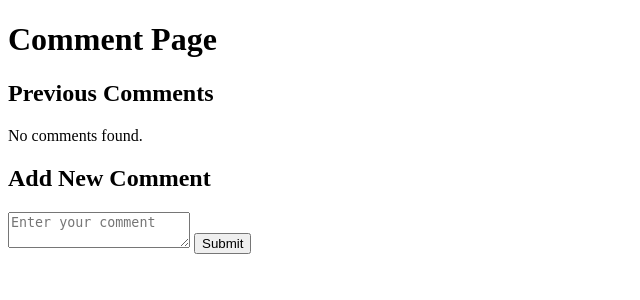
After one commit to MahtaMirzaei/Vibes, a Flask app: page /comment in a window 1280 px wide. The commit adds this page. Shown: the top 300 px of the page, without its empty margins (0-640 px from the left). Run offline with Flask 3, Linux system fonts and the light colour scheme; a user stored in the database is signed in; data comes from the database, SQL or seed files in the repository; both versions use the stored data as it was after the commit; tables that the repository leaves empty hold one stand-in row (values such as "Sample post").

Commit message:
feat()comment

```diff
--- a/app.py
+++ b/app.py
@@ -607,22 +607,58 @@ def search():
             user_id = session["user_id"]
 
             if search_category == "song_name":
-                c.execute("SELECT DISTINCT s.song_id, s.name, u.name, s.age_rating, s.genre, CASE WHEN sl.user_id IS NOT NULL THEN 1 ELSE 0 END AS is_liked, CASE WHEN sf.user_id IS NOT NULL THEN 1 ELSE 0 END AS is_favorite FROM songs s JOIN users u ON s.user_id = u.user_id LEFT JOIN song_likes sl ON s.song_id = sl.song_id AND sl.user_id = ? LEFT JOIN song_favorite sf ON s.song_id = sf.song_id AND sf.user_id = ? WHERE s.name LIKE ? ", (user_id, user_id, "%"+search_input+"%"))
+                c.execute("""
+                    SELECT DISTINCT s.song_id, s.name, u.name, s.age_rating, s.genre,
+                        CASE WHEN sl.user_id IS NOT NULL THEN 1 ELSE 0 END AS is_liked,
+                        CASE WHEN sf.user_id IS NOT NULL THEN 1 ELSE 0 END AS is_favorite
+                    FROM songs s
+                    JOIN users u ON s.user_id = u.user_id
+                    LEFT JOIN song_likes sl ON s.song_id = sl.song_id AND sl.user_id = ?
+                    LEFT JOIN song_favorite sf ON s.song_id = sf.song_id AND sf.user_id = ?
+                    WHERE s.name LIKE ? AND s.is_limited = 0
+                """, (user_id, user_id, "%"+search_input+"%"))
                 table_name = "songs"
                 columns = ["song_id", "song_name", "artist",
                            "age", "genre", "is_liked", "is_favorite"]
             elif search_category == "artist":
-                c.execute("SELECT DISTINCT s.song_id, s.name, u.name, s.age_rating, s.genre, CASE WHEN sl.user_id IS NOT NULL THEN 1 ELSE 0 END AS is_liked, CASE WHEN sf.user_id IS NOT NULL THEN 1 ELSE 0 END AS is_favorite FROM songs s JOIN users u ON s.user_id = u.user_id LEFT JOIN song_likes sl ON s.song_id = sl.song_id AND sl.user_id = ? LEFT JOIN song_favorite sf ON s.song_id = sf.song_id AND sf.user_id = ? WHERE u.name LIKE ? ", (user_id, user_id, "%"+search_input+"%"))
+                c.execute("""
+                    SELECT DISTINCT s.song_id, s.name, u.name, s.age_rating, s.genre,
+                        CASE WHEN sl.user_id IS NOT NULL THEN 1 ELSE 0 END AS is_liked,
+                        CASE WHEN sf.user_id IS NOT NULL THEN 1 ELSE 0 END AS is_favorite
+                    FROM songs s
+                    JOIN users u ON s.user_id = u.user_id
+                    LEFT JOIN song_likes sl ON s.song_id = sl.song_id AND sl.user_id = ?
+                    LEFT JOIN song_favorite sf ON s.song_id = sf.song_id AND sf.user_id = ?
+                    WHERE u.name LIKE ? AND s.is_limited = 0
+                """, (user_id, user_id, "%"+search_input+"%"))
                 table_name = "songs"
                 columns = ["song_id", "song_name", "artist",
                            "age", "genre", "is_liked", "is_favorite"]
             elif search_category == "age":
-                c.execute("SELECT DISTINCT s.song_id, s.name, u.name, s.age_rating, s.genre, CASE WHEN sl.user_id IS NOT NULL THEN 1 ELSE 0 END AS is_liked, CASE WHEN sf.user_id IS NOT NULL THEN 1 ELSE 0 END AS is_favorite FROM songs s JOIN users u ON s.user_id = u.user_id LEFT JOIN song_likes sl ON s.song_id = sl.song_id AND sl.user_id = ? LEFT JOIN song_favorite sf ON s.song_id = sf.song_id AND sf.user_id = ? WHERE s.age_rating LIKE ? ", (user_id, user_id, "%"+search_input+"%"))
+                c.execute("""
+                    SELECT DISTINCT s.song_id, s.name, u.name, s.age_rating, s.genre,
+                        CASE WHEN sl.user_id IS NOT NULL THEN 1 ELSE 0 END AS is_liked,
+                        CASE WHEN sf.user_id IS NOT NULL THEN 1 ELSE 0 END AS is_favorite
+                    FROM songs s
+                    JOIN users u ON s.user_id = u.user_id
+                    LEFT JOIN song_likes sl ON s.song_id = sl.song_id AND sl.user_id = ?
+                    LEFT JOIN song_favorite sf ON s.song_id = sf.song_id AND sf.user_id = ?
+                    WHERE s.age_rating LIKE ? AND s.is_limited = 0
+                """, (user_id, user_id, "%"+search_input+"%"))
                 table_name = "songs"
                 columns = ["song_id", "song_name", "artist",
                            "age", "genre", "is_liked", "is_favorite"]
             elif search_category == "genre":
-                c.execute("SELECT DISTINCT s.song_id, s.name, u.name, s.age_rating, s.genre, CASE WHEN sl.user_id IS NOT NULL THEN 1 ELSE 0 END AS is_liked, CASE WHEN sf.user_id IS NOT NULL THEN 1 ELSE 0 END AS is_favorite FROM songs s JOIN users u ON s.user_id = u.user_id LEFT JOIN song_likes sl ON s.song_id = sl.song_id AND sl.user_id = ? LEFT JOIN song_favorite sf ON s.song_id = sf.song_id AND sf.user_id = ? WHERE s.genre LIKE ? ", (user_id, user_id, "%"+search_input+"%"))
+                c.execute("""
+                    SELECT DISTINCT s.song_id, s.name, u.name, s.age_rating, s.genre,
+                        CASE WHEN sl.user_id IS NOT NULL THEN 1 ELSE 0 END AS is_liked,
+                        CASE WHEN sf.user_id IS NOT NULL THEN 1 ELSE 0 END AS is_favorite
+                    FROM songs s
+                    JOIN users u ON s.user_id = u.user_id
+                    LEFT JOIN song_likes sl ON s.song_id = sl.song_id AND sl.user_id = ?
+                    LEFT JOIN song_favorite sf ON s.song_id = sf.song_id AND sf.user_id = ?
+                    WHERE s.genre LIKE ? AND s.is_limited = 0
+                """, (user_id, user_id, "%"+search_input+"%"))
                 table_name = "songs"
                 columns = ["song_id", "song_name", "artist",
                            "age", "genre", "is_liked", "is_favorite"]
@@ -637,7 +673,17 @@ def search():
                 columns = ["album_id", "album_name", "album_artist",
                            "genre", "release_date", "is_liked", "is_favorite"]
             elif search_category == "playlist_name":
-                c.execute("SELECT DISTINCT p.playlist_id, p.playlist_name, p.genre, CASE WHEN sl.user_id IS NOT NULL THEN 1 ELSE 0 END AS is_liked, CASE WHEN pf.user_id IS NOT NULL THEN 1 ELSE 0 END AS is_favorite FROM playlists p JOIN users u ON p.creator_id = u.user_id LEFT JOIN playlist_likes sl ON p.playlist_id = sl.playlist_id AND sl.user_id = ? LEFT JOIN playlist_favorite pf ON p.playlist_id = pf.playlist_id AND pf.user_id = ? WHERE p.playlist_name LIKE ? ", (user_id, user_id, "%"+search_input+"%"))
+                c.execute("""SELECT DISTINCT p.playlist_id, p.playlist_name, p.genre,
+                CASE WHEN sl.user_id IS NOT NULL THEN 1 ELSE 0 END AS is_liked,
+                CASE WHEN pf.user_id IS NOT NULL THEN 1 ELSE 0 END AS is_favorite
+                FROM playlists p
+                JOIN users u ON p.creator_id = u.user_id
+                LEFT JOIN friends f ON p.creator_id = f.friend_id AND f.user_id = ?
+                LEFT JOIN playlist_likes sl ON p.playlist_id = sl.playlist_id AND sl.user_id = ?
+                LEFT JOIN playlist_favorite pf ON p.playlist_id = pf.playlist_id AND pf.user_id = ?
+                WHERE p.is_private = 0 or (f.user_id IS NOT NULL OR p.creator_id = ?)
+                AND p.playlist_name LIKE ?
+                """, (user_id, user_id, user_id, user_id, "%"+search_input+"%"))
                 table_name = "playlists"
                 columns = ["playlist_id", "playlist_name",
                            "genre", "is_liked", "is_favorite"]
@@ -657,6 +703,8 @@ def search():
             return "An error occurred while processing your search request. Please try again later."
 
     return render_template("search.html")
+
+
 
 
 
@@ -678,7 +726,16 @@ def like_song(song_id):
         conn.commit()
 
         # Fetch the updated search results
-        c.execute("SELECT DISTINCT s.song_id, s.name, u.name, s.age_rating, s.genre, CASE WHEN sl.user_id IS NOT NULL THEN 1 ELSE 0 END AS is_liked, CASE WHEN sf.user_id IS NOT NULL THEN 1 ELSE 0 END AS is_favorite FROM songs s JOIN users u ON s.user_id = u.user_id LEFT JOIN song_likes sl ON s.song_id = sl.song_id AND sl.user_id = ? LEFT JOIN song_favorite sf ON s.song_id = sf.song_id AND sf.user_id = ?", (user_id, user_id))
+        c.execute("""
+            SELECT DISTINCT s.song_id, s.name, u.name, s.age_rating, s.genre,
+                CASE WHEN sl.user_id IS NOT NULL THEN 1 ELSE 0 END AS is_liked,
+                CASE WHEN sf.user_id IS NOT NULL THEN 1 ELSE 0 END AS is_favorite
+            FROM songs s
+            JOIN users u ON s.user_id = u.user_id
+            LEFT JOIN song_likes sl ON s.song_id = sl.song_id AND sl.user_id = ?
+            LEFT JOIN song_favorite sf ON s.song_id = sf.song_id AND sf.user_id = ?
+            WHERE s.is_limited = 0
+        """, (user_id, user_id))
         song_results = c.fetchall()
         song_data = [dict(zip(["song_id", "song_name", "artist",
                                "age", "genre", "is_liked", "is_favorite"], row)) for row in song_results]
@@ -745,7 +802,6 @@ def like_album(album_id):
                 "INSERT INTO album_likes (user_id, album_id) VALUES (?, ?)", (user_id, album_id))
         conn.commit()
 
-
         c.execute("SELECT DISTINCT a.album_id, a.name, u.name AS album_artist, a.genre, a.release_date,  CASE WHEN al.user_id IS NOT NULL THEN 1 ELSE 0 END AS is_liked, CASE WHEN af.user_id IS NOT NULL THEN 1 ELSE 0 END AS is_favorite FROM album a JOIN users u ON a.user_id = u.user_id LEFT JOIN album_favorite af ON a.album_id = af.album_id AND af.user_id = ? LEFT JOIN album_likes al ON a.album_id = al.album_id AND al.user_id = ? ", (user_id, user_id))
         album_results = c.fetchall()
         album_data = [dict(zip(["album_id", "name", "album_artist", "genre",
@@ -812,10 +868,21 @@ def like_playlist(playlist_id):
                 "INSERT INTO playlist_likes (user_id, playlist_id) VALUES (?, ?)", (user_id, playlist_id))
         conn.commit()
 
-        c.execute("SELECT DISTINCT p.playlist_id, p.playlist_name, p.genre, CASE WHEN pf.user_id IS NOT NULL THEN 1 ELSE 0 END AS is_favorite, CASE WHEN pl.user_id IS NOT NULL THEN 1 ELSE 0 END AS is_liked FROM playlists p LEFT JOIN playlist_favorite pf ON p.playlist_id = pf.playlist_id AND pf.user_id = ? LEFT JOIN playlist_likes pl ON p.playlist_id = pl.playlist_id AND pl.user_id = ? ", (user_id, user_id))
+        c.execute("""
+                    SELECT DISTINCT p.playlist_id, p.playlist_name, p.genre,
+                                    CASE WHEN pf.user_id IS NOT NULL THEN 1 ELSE 0 END AS is_favorite,
+                                    CASE WHEN pl.user_id IS NOT NULL THEN 1 ELSE 0 END AS is_liked
+                    FROM playlists p
+                    LEFT JOIN playlist_favorite pf ON p.playlist_id = pf.playlist_id AND pf.user_id = ?
+                    LEFT JOIN playlist_likes pl ON p.playlist_id = pl.playlist_id AND pl.user_id = ?
+                    LEFT JOIN friends f ON p.creator_id = f.friend_id AND f.user_id = ?
+                    LEFT JOIN users u ON p.creator_id = u.user_id
+                    WHERE (p.is_private = 0 OR p.creator_id = ? OR f.user_id IS NOT NULL) AND u.user_id IS NOT NULL
+                    """, (user_id, user_id, user_id, user_id))
+
         playlist_results = c.fetchall()
-        playlist_data = [dict(zip(["playlist_id", "playlist_name", "genre", "is_favorite", "is_liked"], row)) for row in playlist_results]
-
+        playlist_data = [dict(zip(["playlist_id", "playlist_name", "genre",
+                              "is_favorite", "is_liked"], row)) for row in playlist_results]
 
         conn.close()
 
@@ -845,9 +912,21 @@ def dislike_playlist(playlist_id):
                 "INSERT INTO playlist_likes (user_id, playlist_id) VALUES (?, ?)", (user_id, playlist_id))
         conn.commit()
 
-        c.execute("SELECT DISTINCT p.playlist_id, p.playlist_name, p.genre, CASE WHEN pf.user_id IS NOT NULL THEN 1 ELSE 0 END AS is_favorite, CASE WHEN pl.user_id IS NOT NULL THEN 1 ELSE 0 END AS is_liked FROM playlists p LEFT JOIN playlist_favorite pf ON p.playlist_id = pf.playlist_id AND pf.user_id = ? LEFT JOIN playlist_likes pl ON p.playlist_id = pl.playlist_id AND pl.user_id = ? ", (user_id, user_id))
+        c.execute("""
+                    SELECT DISTINCT p.playlist_id, p.playlist_name, p.genre,
+                                    CASE WHEN pf.user_id IS NOT NULL THEN 1 ELSE 0 END AS is_favorite,
+                                    CASE WHEN pl.user_id IS NOT NULL THEN 1 ELSE 0 END AS is_liked
+                    FROM playlists p
+                    LEFT JOIN playlist_favorite pf ON p.playlist_id = pf.playlist_id AND pf.user_id = ?
+                    LEFT JOIN playlist_likes pl ON p.playlist_id = pl.playlist_id AND pl.user_id = ?
+                    LEFT JOIN friends f ON p.creator_id = f.friend_id AND f.user_id = ?
+                    LEFT JOIN users u ON p.creator_id = u.user_id
+                    WHERE (p.is_private = 0 OR p.creator_id = ? OR f.user_id IS NOT NULL) AND u.user_id IS NOT NULL
+                    """, (user_id, user_id, user_id, user_id))
+
         playlist_results = c.fetchall()
-        playlist_data = [dict(zip(["playlist_id", "playlist_name", "genre", "is_favorite", "is_liked"], row)) for row in playlist_results]
+        playlist_data = [dict(zip(["playlist_id", "playlist_name", "genre",
+                              "is_favorite", "is_liked"], row)) for row in playlist_results]
 
         conn.close()
 
@@ -878,7 +957,16 @@ def favorite_song(song_id):
         conn.commit()
 
         # Fetch the updated search results
-        c.execute("SELECT DISTINCT s.song_id, s.name, u.name, s.age_rating, s.genre, CASE WHEN sl.user_id IS NOT NULL THEN 1 ELSE 0 END AS is_liked, CASE WHEN sf.user_id IS NOT NULL THEN 1 ELSE 0 END AS is_favorite FROM songs s JOIN users u ON s.user_id = u.user_id LEFT JOIN song_likes sl ON s.song_id = sl.song_id AND sl.user_id = ? LEFT JOIN song_favorite sf ON s.song_id = sf.song_id AND sf.user_id = ?", (user_id, user_id))
+        c.execute("""
+            SELECT DISTINCT s.song_id, s.name, u.name, s.age_rating, s.genre,
+                CASE WHEN sl.user_id IS NOT NULL THEN 1 ELSE 0 END AS is_liked,
+                CASE WHEN sf.user_id IS NOT NULL THEN 1 ELSE 0 END AS is_favorite
+            FROM songs s
+            JOIN users u ON s.user_id = u.user_id
+            LEFT JOIN song_likes sl ON s.song_id = sl.song_id AND sl.user_id = ?
+            LEFT JOIN song_favorite sf ON s.song_id = sf.song_id AND sf.user_id = ?
+            WHERE s.is_limited = 0
+        """, (user_id, user_id))
         song_results = c.fetchall()
         song_data = [dict(zip(["song_id", "song_name", "artist",
                                "age", "genre", "is_liked", "is_favorite"], row)) for row in song_results]
@@ -961,7 +1049,6 @@ def favorite_album(album_id):
         return "An error occurred while processing your favorite request. Please try again later."
 
 
-
 @app.route("/disfavorite_album/<int:album_id>", methods=["POST"])
 def disfavorite_album(album_id):
     user_id = session["user_id"]
@@ -1013,9 +1100,22 @@ def favorite_playlist(playlist_id):
 
         conn.commit()
 
-        c.execute("SELECT DISTINCT p.playlist_id, p.playlist_name, p.genre, CASE WHEN pl.user_id IS NOT NULL THEN 1 ELSE 0 END AS is_liked,  CASE WHEN pf.user_id IS NOT NULL THEN 1 ELSE 0 END AS is_favorite FROM playlists p JOIN users u ON p.creator_id = u.user_id LEFT JOIN playlist_favorite pf ON p.playlist_id = pf.playlist_id AND pf.user_id = ? LEFT JOIN playlist_likes pl ON p.playlist_id = pl.playlist_id AND pl.user_id = ? ", (user_id, user_id))
+        c.execute("""
+                    SELECT DISTINCT p.playlist_id, p.playlist_name, p.genre,
+                                    CASE WHEN pl.user_id IS NOT NULL THEN 1 ELSE 0 END AS is_liked,
+                                    CASE WHEN pf.user_id IS NOT NULL THEN 1 ELSE 0 END AS is_favorite
+                    FROM playlists p
+                    JOIN users u ON p.creator_id = u.user_id
+                    LEFT JOIN playlist_favorite pf ON p.playlist_id = pf.playlist_id AND pf.user_id = ?
+                    LEFT JOIN playlist_likes pl ON p.playlist_id = pl.playlist_id AND pl.user_id = ?
+                    WHERE (p.is_private = 0 OR p.creator_id = ? OR p.creator_id IN (
+                        SELECT friend_id FROM friends WHERE user_id = ?
+                    )) AND u.user_id IS NOT NULL
+                    """, (user_id, user_id, user_id, user_id))
+
         playlist_results = c.fetchall()
-        playlist_data = [dict(zip(["playlist_id", "playlist_name", "genre","is_liked", "is_favorite"], row)) for row in playlist_results]
+        playlist_data = [dict(zip(["playlist_id", "playlist_name", "genre",
+                              "is_liked", "is_favorite"], row)) for row in playlist_results]
 
         conn.close()
 
@@ -1046,10 +1146,21 @@ def disfavorite_playlist(playlist_id):
 
         conn.commit()
 
-        c.execute("SELECT DISTINCT p.playlist_id, p.playlist_name, p.genre, CASE WHEN pl.user_id IS NOT NULL THEN 1 ELSE 0 END AS is_liked,  CASE WHEN pf.user_id IS NOT NULL THEN 1 ELSE 0 END AS is_favorite FROM playlists p JOIN users u ON p.creator_id = u.user_id LEFT JOIN playlist_favorite pf ON p.playlist_id = pf.playlist_id AND pf.user_id = ? LEFT JOIN playlist_likes pl ON p.playlist_id = pl.playlist_id AND pl.user_id = ? ", (user_id,user_id))
+        c.execute("""
+                    SELECT DISTINCT p.playlist_id, p.playlist_name, p.genre,
+                                    CASE WHEN pl.user_id IS NOT NULL THEN 1 ELSE 0 END AS is_liked,
+                                    CASE WHEN pf.user_id IS NOT NULL THEN 1 ELSE 0 END AS is_favorite
+                    FROM playlists p
+                    JOIN users u ON p.creator_id = u.user_id
+                    LEFT JOIN playlist_favorite pf ON p.playlist_id = pf.playlist_id AND pf.user_id = ?
+                    LEFT JOIN playlist_likes pl ON p.playlist_id = pl.playlist_id AND pl.user_id = ?
+                    WHERE (p.is_private = 0 OR p.creator_id = ? OR p.creator_id IN (
+                        SELECT friend_id FROM friends WHERE user_id = ?
+                    )) AND u.user_id IS NOT NULL
+                    """, (user_id, user_id, user_id, user_id))
         playlist_results = c.fetchall()
-        playlist_data = [dict(zip(["playlist_id", "playlist_name", "genre","is_liked", "is_favorite"], row)) for row in playlist_results]
-
+        playlist_data = [dict(zip(["playlist_id", "playlist_name", "genre",
+                              "is_liked", "is_favorite"], row)) for row in playlist_results]
 
         conn.close()
 
@@ -1062,11 +1173,11 @@ def disfavorite_playlist(playlist_id):
         return "An error occurred while processing your favorite request. Please try again later."
 
 
-
 def get_db_connection():
     conn = sqlite3.connect('database.db')
     conn.row_factory = sqlite3.Row
     return conn
+
 
 @app.route("/user")
 def user():
@@ -2076,6 +2187,74 @@ def send_message():
     finally:
         conn.close()
 
+
+@app.route('/comment', methods=['GET', 'POST'])
+def comment():
+    song_id = request.args.get('song_id', None)
+    playlist_id = request.args.get('playlist_id', None)
+    album_id = request.args.get('album_id', None)
+
+    if request.method == 'POST':
+        user_id = request.form['user_id']
+        comment_text = request.form['comment']
+
+        try:
+            conn = sqlite3.connect('database.db')
+            c = conn.cursor()
+
+            if song_id:
+                c.execute("INSERT INTO song_comments (user_id, song_id, comment) VALUES (?, ?, ?)",
+                          (user_id, song_id, comment_text))
+            elif playlist_id:
+                c.execute("INSERT INTO playlist_comments (user_id, playlist_id, comment) VALUES (?, ?, ?)",
+                          (user_id, playlist_id, comment_text))
+            elif album_id:
+                c.execute("INSERT INTO album_comments (user_id, album_id, comment) VALUES (?, ?, ?)",
+                          (user_id, album_id, comment_text))
+
+            conn.commit()
+            conn.close()
+
+            return redirect(url_for('comment', song_id=song_id, playlist_id=playlist_id, album_id=album_id))
+        except sqlite3.Error as e:
+            logging.error(f"An error occurred while saving the comment: {e}")
+            return "An error occurred while saving your comment. Please try again later."
+
+    try:
+        conn = sqlite3.connect('database.db')
+        c = conn.cursor()
+
+        if song_id:
+            song_comments = c.execute(
+                "SELECT * FROM song_comments WHERE song_id = ?", (song_id,)).fetchall()
+            playlist_comments = []
+            album_comments = []
+        elif playlist_id:
+            song_comments = []
+            playlist_comments = c.execute(
+                "SELECT * FROM playlist_comments WHERE playlist_id = ?", (playlist_id,)).fetchall()
+            album_comments = []
+        elif album_id:
+            song_comments = []
+            playlist_comments = []
+            album_comments = c.execute(
+                "SELECT * FROM album_comments WHERE album_id = ?", (album_id,)).fetchall()
+        else:
+            song_comments = c.execute("SELECT * FROM song_comments").fetchall()
+            playlist_comments = c.execute(
+                "SELECT * FROM playlist_comments").fetchall()
+            album_comments = c.execute(
+                "SELECT * FROM album_comments").fetchall()
+
+        conn.close()
+
+        return render_template('comment.html', song_comments=song_comments, playlist_comments=playlist_comments, album_comments=album_comments, user_id=session['user_id'], song_id=song_id, playlist_id=playlist_id, album_id=album_id)
+    except sqlite3.Error as e:
+        logging.error(f"An error occurred while fetching the comments: {e}")
+        return "An error occurred while fetching the comments. Please try again later."
+
+
+
     return redirect(url_for('chat', friend_id=receiver_id))
 if __name__ == "__main__":
     app.run(debug=True)
--- /dev/null
+++ b/templates/comment.html
@@ -0,0 +1,64 @@
+<!DOCTYPE html>
+<html>
+  <head>
+    <title>Comment Page</title>
+    <style>
+      /* CSS styles go here */
+      .comment-section {
+        margin-bottom: 20px;
+      }
+      .comment-box {
+        border: 1px solid #ccc;
+        padding: 10px;
+        margin-bottom: 10px;
+      }
+      .comment-box p {
+        margin: 0;
+      }
+      .comment-box .user {
+        font-weight: bold;
+      }
+    </style>
+  </head>
+  <body>
+    <h1>Comment Page</h1>
+
+    <div class="comment-section">
+      <h2>Previous Comments</h2>
+      {% if song_id %} {% for comment in song_comments %}
+      <div class="comment-box">
+        <p class="user">{{ comment[1] }}</p>
+        <p>{{ comment[3] }}</p>
+      </div>
+      {% endfor %} {% elif playlist_id %} {% for comment in playlist_comments %}
+      <div class="comment-box">
+        <p class="user">{{ comment[1] }}</p>
+        <p>{{ comment[3] }}</p>
+      </div>
+      {% endfor %} {% elif album_id %} {% for comment in album_comments %}
+      <div class="comment-box">
+        <p class="user">{{ comment[1] }}</p>
+        <p>{{ comment[3] }}</p>
+      </div>
+      {% endfor %} {% else %}
+      <p>No comments found.</p>
+      {% endif %}
+    </div>
+
+    <div class="comment-section">
+      <h2>Add New Comment</h2>
+      <form method="post">
+        <input type="hidden" name="user_id" value="{{ user_id }}" />
+        {% if song_id %}
+        <input type="hidden" name="song_id" value="{{ song_id }}" />
+        {% elif playlist_id %}
+        <input type="hidden" name="playlist_id" value="{{ playlist_id }}" />
+        {% elif album_id %}
+        <input type="hidden" name="album_id" value="{{ album_id }}" />
+        {% endif %}
+        <textarea name="comment" placeholder="Enter your comment"></textarea>
+        <button type="submit">Submit</button>
+      </form>
+    </div>
+  </body>
+</html>
--- a/templates/search.html
+++ b/templates/search.html
@@ -224,6 +224,12 @@
               {% endif %}
             </td>
             {% endif %}
+            <td>
+            <a href="{{ url_for('comment', song_id=item['song_id'], album_id=item['album_id'], playlist_id=item['playlist_id']) }}">
+                <button>Comment</button>
+            </a>
+        </td>
+
 
           </tr>
           {% endfor %} {% else %}
```
Also changed, not shown: database.db.
